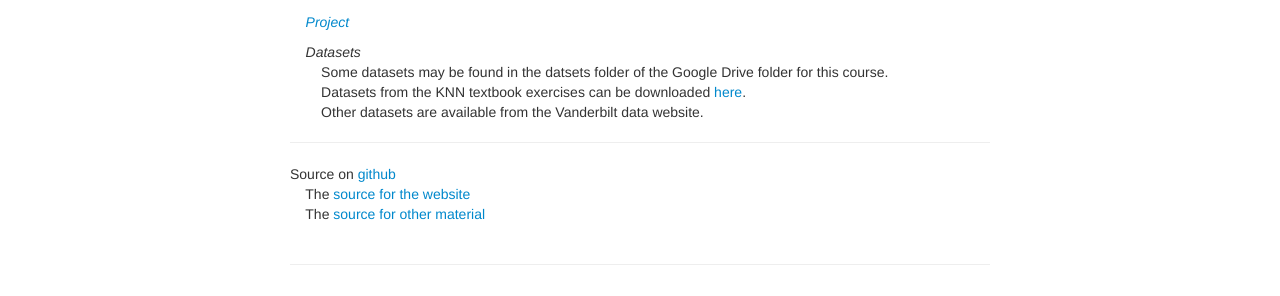
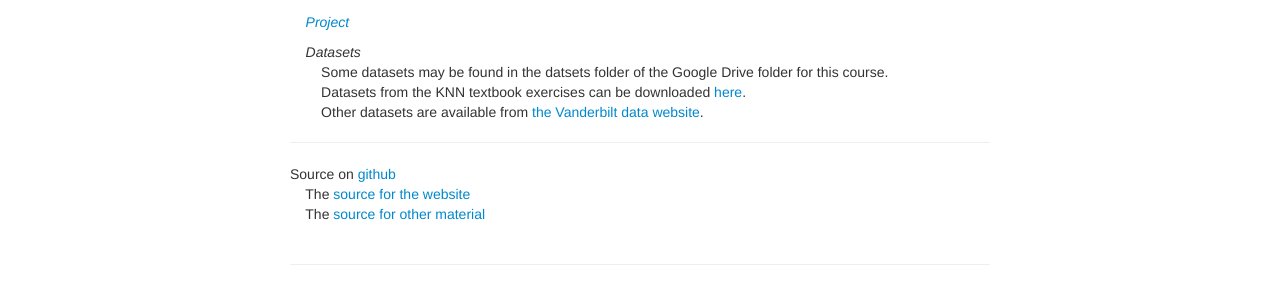
Before and after one commit to nickreich/methods2, a Jekyll site: the page built from index.md, in a window 1280 px wide. Shown: the part 922-1218 px from the top of the page. Built offline with Jekyll 4.4.1, drawn with Linux system fonts in a browser that asks for light colours; part of the change alters nothing that is shown; grey boxes are pictures that could not be loaded.

```diff
--- a/index.md
+++ b/index.md
@@ -53,7 +53,7 @@ The aim of this course is to provide fundamental statistical concepts and tools
 &nbsp; &nbsp; *Datasets*<br>
 &nbsp; &nbsp; &nbsp; &nbsp; Some datasets may be found in the datsets folder of the Google Drive folder for this course. <br>
 &nbsp; &nbsp; &nbsp; &nbsp; Datasets from the KNN textbook exercises can be downloaded [here](https://netfiles.umn.edu/users/nacht001/www/nachtsheim/index.html). <br>
-&nbsp; &nbsp; &nbsp; &nbsp; Other datasets are available from the Vanderbilt data website.
+&nbsp; &nbsp; &nbsp; &nbsp; Other datasets are available from [the Vanderbilt data website](http://biostat.mc.vanderbilt.edu/wiki/Main/DataSets).
 
 
 ---
```
